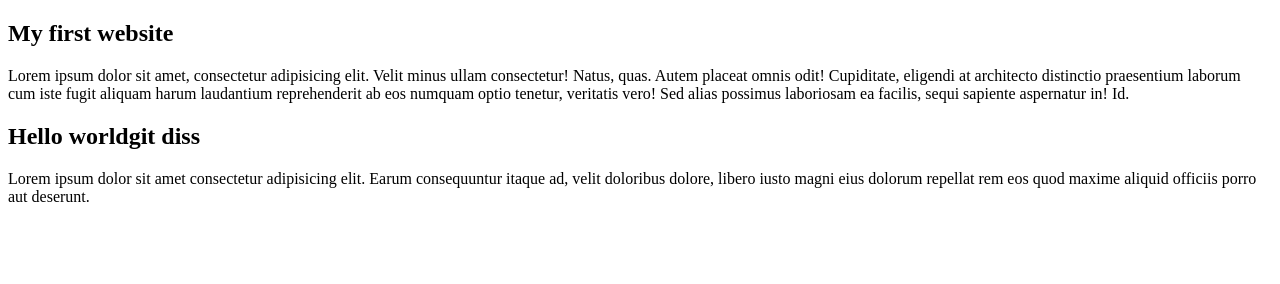
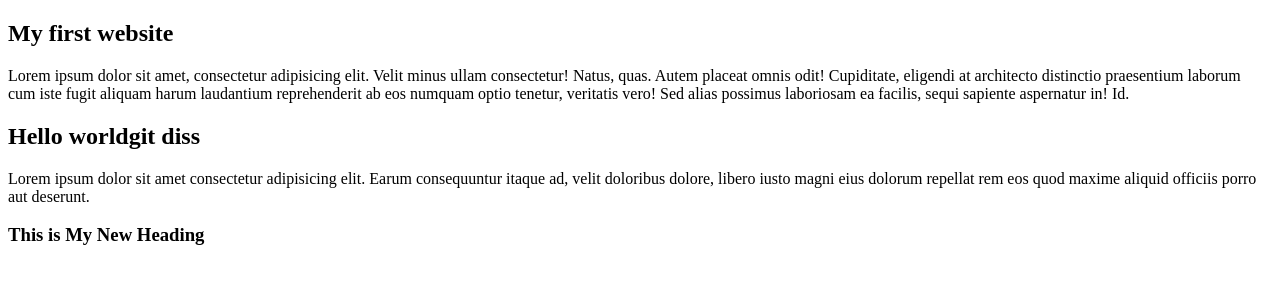
Before and after one commit to mdrumonkhan/my-first-website, a plain HTML site: page index.html in a window 1280 px wide. Drawn offline with Linux system fonts and the light colour scheme.

Commit message:
New heading

```diff
--- a/index.html
+++ b/index.html
@@ -16,7 +16,7 @@
 
             <p>Lorem ipsum dolor sit amet consectetur adipisicing elit. Earum consequuntur itaque ad, velit doloribus dolore, libero iusto magni eius dolorum repellat rem eos quod maxime aliquid officiis porro aut deserunt.</p>
 
-
+            <h3>This is My New Heading</h3>
         </body>
 
     </html>
```
